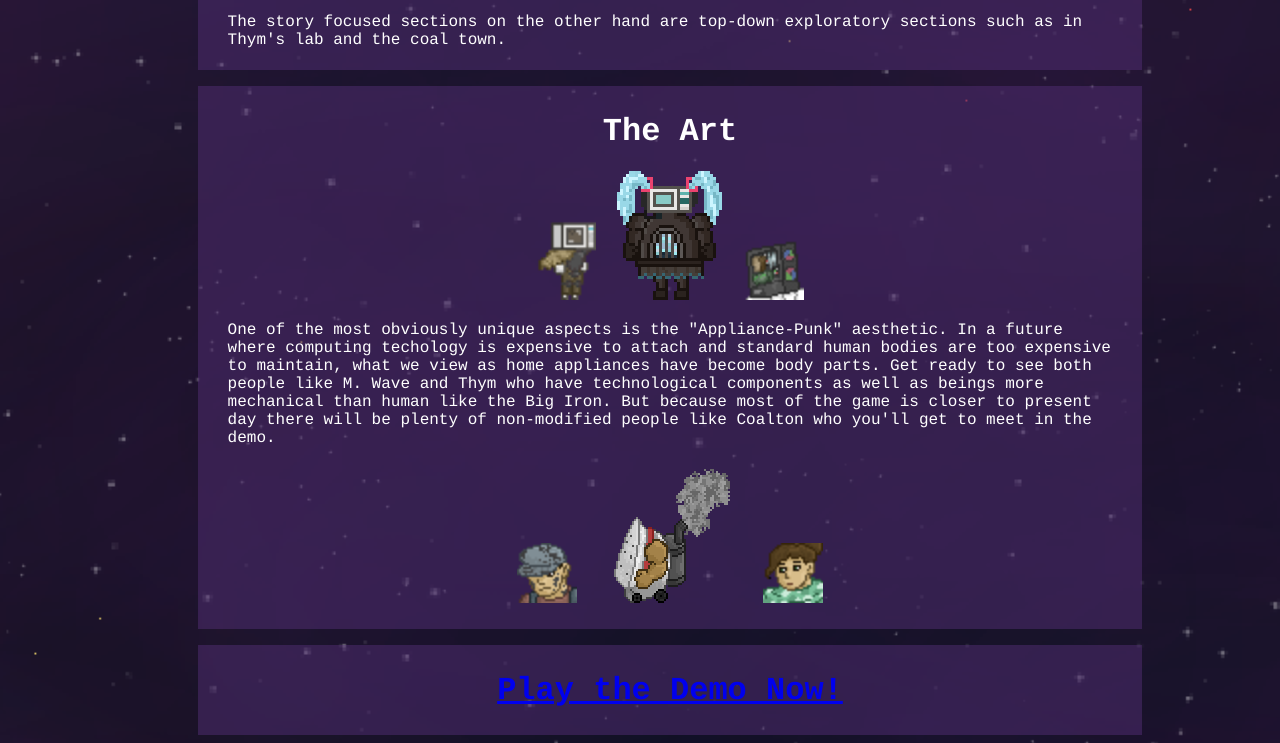
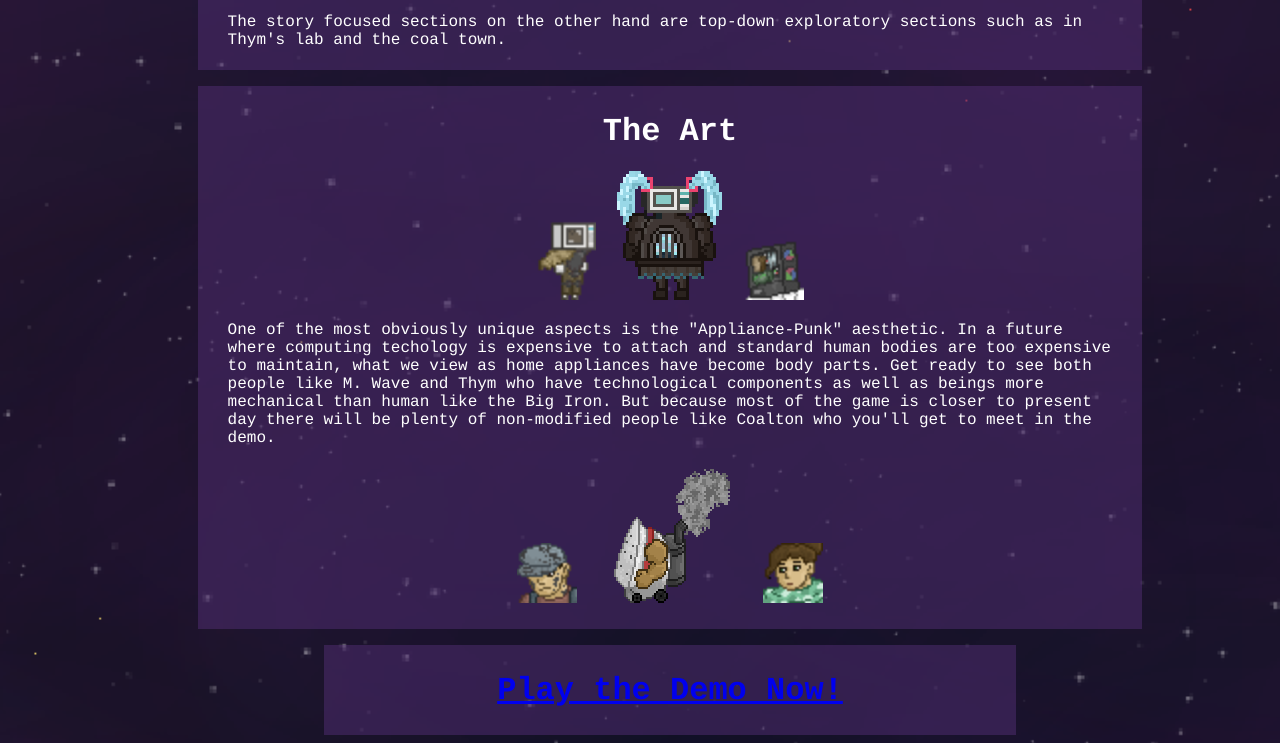
Before and after one commit to EndPixel5/chronowave-website, a plain HTML site: page index.html in a window 1280 px wide. Shown: the part 2674-3417 px from the top of the page. Drawn offline with Linux system fonts and the light colour scheme.

Commit message:
Update index.html

```diff
--- a/index.html
+++ b/index.html
@@ -60,7 +60,7 @@
     </p>
 </div>
       <p></p>
-      <div class = "section">
+      <div class = "demo-section">
           <h1 class="poster"><a href = "https://endpixel.itch.io/chronowave-global-appliance" target="_blank">Play the Demo Now!</a></h1>
       </div>
 
```
